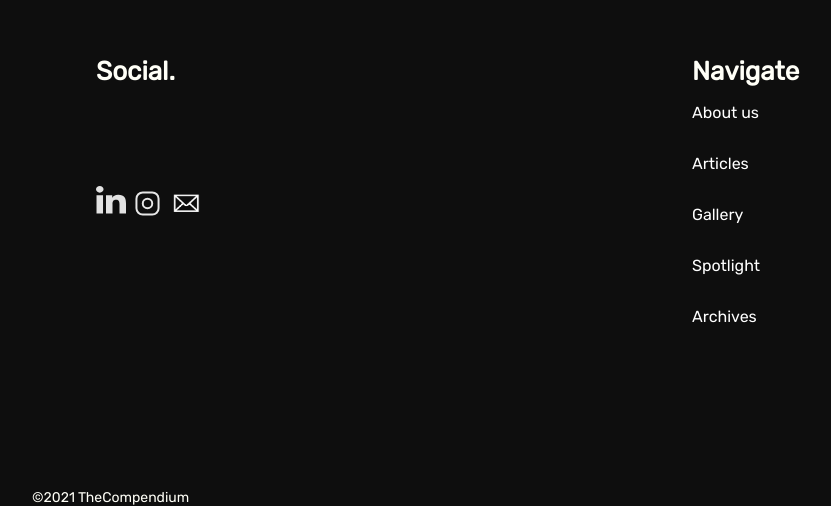
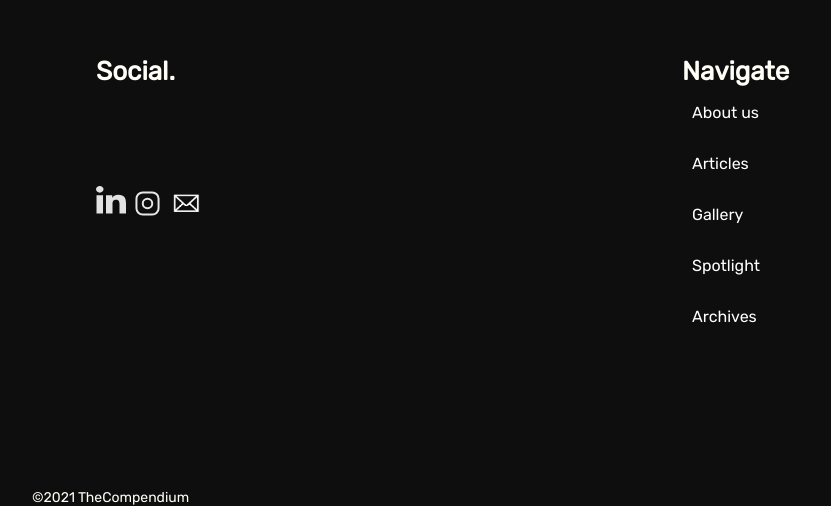
Before and after one commit to Akhilchary/compendium-clientside, a React (Create React App) app: page / in a window 1280 px wide. Shown: the part 3991-4497 px from the top of the page, without its empty margins (96-927 px from the left). Built offline with nearby package versions, Linux system fonts and the light colour scheme; no server answers.

Commit message:
footer css

```diff
--- a/src/components/Footer/Footer.css
+++ b/src/components/Footer/Footer.css
@@ -55,7 +55,7 @@
     font-weight: bold;
     font-size: 26px;
     line-height: 30px;
-    margin-left: 20px;
+    margin-left: 10px;
     color: #FFFFF7;
 }
 
--- a/src/pages/Aboutus/Aboutus-individual.css
+++ b/src/pages/Aboutus/Aboutus-individual.css
@@ -178,7 +178,7 @@
     font-weight: bold;
     font-size: 26px;
     line-height: 30px;
-    margin-left: 20px;
+    margin-left: 10px;
     color: #FFFFF7;
 }
 
--- a/src/pages/Aboutus/Aboutus.css
+++ b/src/pages/Aboutus/Aboutus.css
@@ -355,7 +355,7 @@
     font-weight: bold;
     font-size: 26px;
     line-height: 30px;
-    margin-left: 20px;
+    margin-left: 10px;
     color: #FFFFF7;
 }
 
--- a/src/pages/Archives/Archives.css
+++ b/src/pages/Archives/Archives.css
@@ -1,5 +1,5 @@
 .Archives>a{
-    /* text-decoration: none; */
+    text-decoration: none;
 }
 .Archives{
     position: absolute;
--- a/src/pages/Home/Home.css
+++ b/src/pages/Home/Home.css
@@ -568,7 +568,7 @@ hr{
     font-weight: bold;
     font-size: 26px;
     line-height: 30px;
-    margin-left: 20px;
+    margin-left: 10px;
     color: #FFFFF7;
 }
 
```
